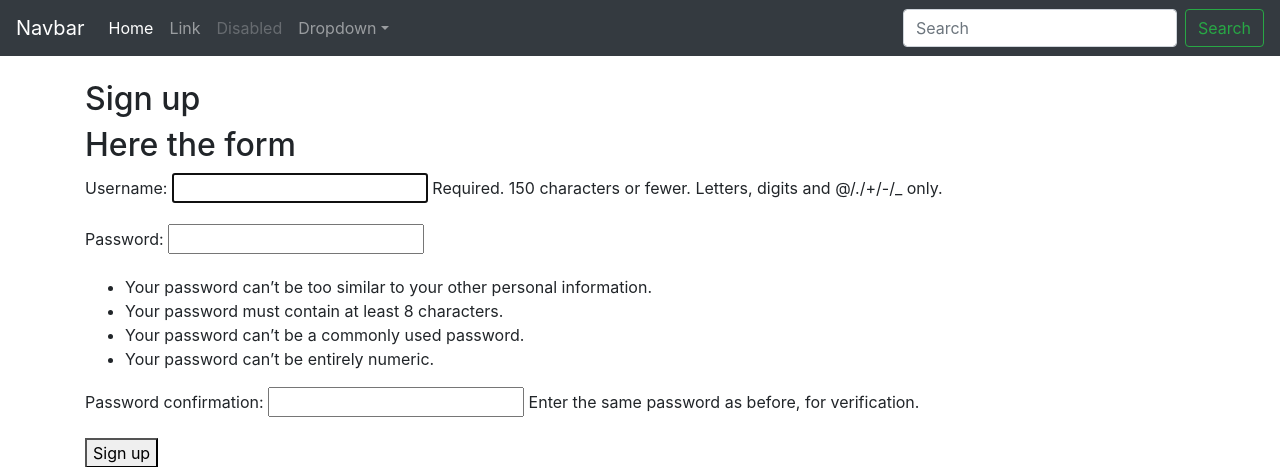
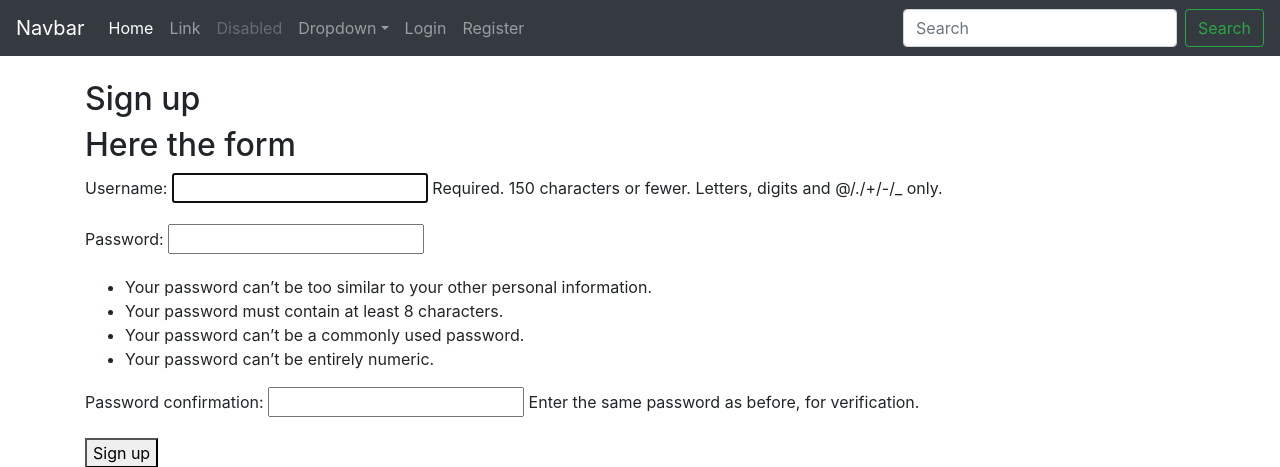
Before and after one commit to DmitrySevostianov/test_repository, a Django app: page /auth/signup/ in a window 1280 px wide. Shown: the top 467 px of the page. Run offline with Django 3.2, Linux system fonts and the light colour scheme; some libraries are stand-ins or nearby versions.

Commit message:
login/loguot/register links inserted in base.html, + /?next={% url 'learning:courses_list' %}

```diff
--- a/homework_project/customauth/urls.py
+++ b/homework_project/customauth/urls.py
@@ -7,7 +7,8 @@ from django.contrib.auth import views as auth_views
 
 
 ###
-### uninstalled django 2.1 and than installed 2.0.7, so auth_views works!
+### uninstalled django 2.1
+### and than installed 2.0.7, so auth_views works!
 ###
 
 
--- a/homework_project/learning/templates/base.html
+++ b/homework_project/learning/templates/base.html
@@ -55,6 +55,18 @@
               <a class="dropdown-item" href="#">Another action</a>
               <a class="dropdown-item" href="#">Something else here</a>
             </div>
+
+            {% if user.is_authenticated %}
+                 <li class="nav-item"> <a class="nav-link disabled" href="#"> User: {{ user.get_username }} </a></li>
+
+                 <li class="nav-item"><a class="nav-link" href="{% url 'custom_auth:logout'%}?next={% url 'learning:courses_list' %}">Logout</a></li>
+
+
+               {% else %}
+                 <li class="nav-item"><a class="nav-link" href="{% url 'custom_auth:login'%}?next={% url 'learning:courses_list' %}">Login</a></li>
+                 <li class="nav-item"><a class="nav-link" href="{% url 'custom_auth:signup'%}?next={% url 'learning:courses_list' %}">Register</a></li>
+               {% endif %}
+
           </li>
         </ul>
         <form class="form-inline my-2 my-lg-0">
```
